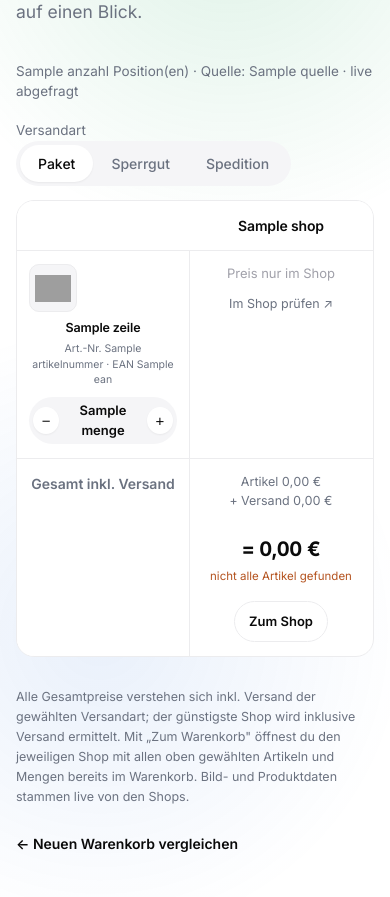
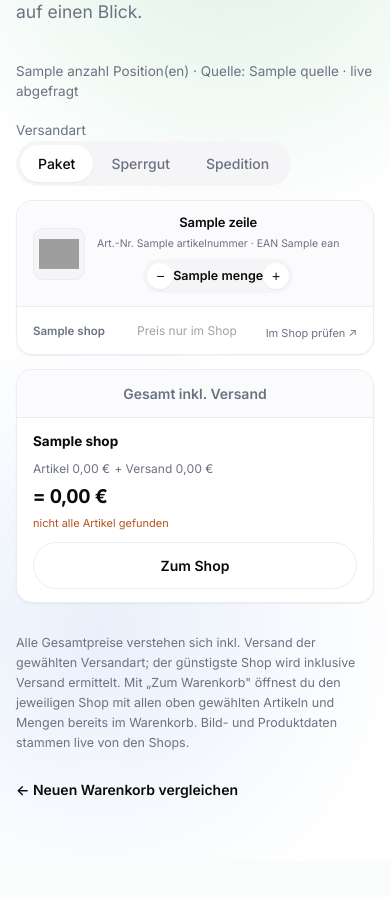
Before and after one commit to msign111/GitHub_elektrovergleich, a Python web app: template app/templates/vergleich.html in a window 390 px wide. Shown: the part 191-1088 px from the top of the page. After the commit the page ends 989 px from the top, so only its background shows below. Run offline with Jinja, Linux system fonts and the light colour scheme; the template is opened without the code that fills it: most values are stand-ins (such as "Sample title", 1, 10 or a date in 2020); grey boxes are pictures that could not be loaded.

Commit message:
mobile fix V2

```diff
--- a/app/templates/vergleich.html
+++ b/app/templates/vergleich.html
@@ -180,51 +180,94 @@
         tbody tr:nth-child(5) { animation-delay: .32s; }
         tbody tr:nth-child(n+6) { animation-delay: .37s; }
 
-        /* ---- Handy / schmale Bildschirme: "eingefrorene" Tabelle ---- */
+        /* ---- Handy / schmale Bildschirme: KARTEN statt breiter Tabelle ----
+           Auf dem Handy wird die Tabelle zu Karten umgebaut (gleiches HTML,
+           nur anderes CSS - die Preis-Logik im JavaScript bleibt unberührt):
+           - Jeder Artikel = eine Karte: oben Bild, Name und Menge,
+             darunter je Shop EINE Zeile mit Preis und Verfügbarkeit.
+             Der Shop-Name steht direkt in der Zeile (aus data-shop-name).
+           - Die Summen werden zur Abschluss-Karte: je Shop Gesamtpreis
+             und ein großer "Zum Warenkorb"-Knopf in voller Breite.
+           Ergebnis: KEIN Seitwärts-Schieben mehr, nur natürliches Scrollen. */
         @media (max-width: 899px) {
             .hero h1 { font-size: 32px; }
             .wrap { padding: 0 16px 60px; }
 
-            /* Die Tabelle bekommt einen eigenen Scroll-Kasten (beide Richtungen).
-               Dadurch funktionieren klebende Kopfzeile UND klebende Artikel-Spalte. */
-            .table-wrap {
-                overflow: auto;
-                max-height: calc(100dvh - 12px);
-                -webkit-overflow-scrolling: touch;
-                border: 1px solid var(--hairline);
-                border-radius: var(--radius);
-                background: var(--bg);
+            .table-wrap { overflow: visible; }
+            table.vergleich, tbody, tfoot { display: block; min-width: 0; width: 100%; }
+            thead { display: none; }
+
+            /* --- Artikel-Karte --- */
+            tbody tr {
+                display: block; border: 1px solid var(--hairline); border-radius: 16px;
+                background: #fff; box-shadow: var(--shadow-sm);
+                margin-bottom: 14px; overflow: hidden;
             }
-            table.vergleich { min-width: 0; }
-            table.vergleich th, table.vergleich td { padding: 14px 12px; }
+            tbody td.produkt {
+                display: block; width: auto; max-width: none; padding: 13px 16px;
+                background: var(--surface-2); border-bottom: 1px solid var(--hairline);
+            }
+            .prod { gap: 12px; }
+            .prod-img { width: 52px; height: 52px; border-radius: 10px; padding: 5px; }
+            .prod-name { font-size: 13px; }
+            .prod-meta { font-size: 10.5px; }
+            .stepper { margin-top: 8px; }
+            .stepper button { width: 26px; height: 26px; font-size: 14px; }
+            .stepper .menge-wert { min-width: 30px; font-size: 12.5px; }
 
-            /* Artikel-Spalte links festkleben (bleibt beim Seitwärtsscrollen stehen) */
-            td.produkt, th.corner {
-                position: sticky; left: 0; z-index: 2;
-                background: var(--bg);
-                box-shadow: 1px 0 0 var(--hairline);
+            /* --- Shop-Zeilen in der Karte --- */
+            tbody td.cell {
+                display: grid;
+                grid-template-columns: 92px 1fr auto;
+                column-gap: 12px; row-gap: 1px; align-items: center;
+                padding: 11px 16px; text-align: left;
             }
-            th.corner { z-index: 4; top: 0; }           /* Ecke: über Kopfzeile UND Spalte */
-            thead th.shop-col { z-index: 3; }
+            tbody td.cell + td.cell { border-top: 1px solid var(--hairline); }
+            tbody td.cell::before {
+                content: attr(data-shop-name);
+                grid-column: 1; grid-row: 1 / span 2;
+                font-size: 11.5px; font-weight: 600; color: var(--muted); line-height: 1.25;
+            }
+            tbody td.cell.is-best::before { color: var(--accent); }
+            tbody td.cell .price { grid-column: 2; grid-row: 1; font-size: 16px; }
+            tbody td.cell .per { display: none; }
+            tbody td.cell .line { grid-column: 2; grid-row: 2; margin-top: 0; font-size: 11px; }
+            tbody td.cell .avail {
+                grid-column: 3; grid-row: 1; justify-self: end;
+                margin-top: 0; white-space: nowrap; font-size: 10.5px; padding: 4px 9px;
+            }
+            tbody td.cell .avail > span:last-child {
+                max-width: 96px; overflow: hidden; text-overflow: ellipsis;
+            }
+            tbody td.cell > div:not([class]) { grid-column: 3; grid-row: 2; justify-self: end; }
+            tbody td.cell .prodlink { margin-top: 0; font-size: 11px; }
+            tbody td.cell .missing { grid-column: 2; grid-row: 1 / span 2; font-size: 12px; }
 
-            /* Kompaktere Artikel-Spalte */
-            td.produkt { width: 172px; min-width: 172px; max-width: 172px; }
-            .prod { flex-direction: column; align-items: flex-start; gap: 8px; }
-            .prod-img { width: 48px; height: 48px; border-radius: 10px; padding: 5px; }
-            .prod-name { font-size: 12.5px; }
-            .prod-meta { font-size: 10.5px; word-break: break-word; }
-            .stepper { margin-top: 9px; }
-            .stepper button { width: 27px; height: 27px; font-size: 15px; }
-            .stepper .menge-wert { min-width: 32px; font-size: 13px; }
-
-            /* Kompaktere Shop-Spalten */
-            td.cell, tfoot td.shop-col { min-width: 150px; }
-            .shop-name { font-size: 14px; }
-            .best-badge { font-size: 10.5px; padding: 3px 9px; }
-            .price { font-size: 19px; }
-            .avail { white-space: nowrap; font-size: 11px; padding: 5px 9px; margin-top: 10px; }
-            .sum-total { font-size: 20px; }
-            .korb-btn { padding: 10px 14px; font-size: 13px; }
+            /* --- Summen-Karte (Gesamt je Shop) --- */
+            tfoot tr {
+                display: block; border: 1px solid var(--hairline); border-radius: 16px;
+                background: #fff; box-shadow: var(--shadow-sm); overflow: hidden; margin-top: 4px;
+            }
+            tfoot td { border-top: none; }
+            tfoot td.produkt {
+                display: block; width: auto; max-width: none; padding: 13px 16px;
+                background: var(--surface-2); border-bottom: 1px solid var(--hairline);
+                font-size: 14px;
+            }
+            tfoot td.shop-col { display: block; text-align: left; padding: 13px 16px; }
+            tfoot td.shop-col + td.shop-col { border-top: 1px solid var(--hairline); }
+            tfoot td.shop-col.is-best { border-radius: 0; }
+            tfoot td.shop-col::before {
+                content: attr(data-shop-name);
+                display: block; font-size: 13.5px; font-weight: 700; margin-bottom: 3px;
+            }
+            tfoot td.shop-col.is-best::before { content: "✓ " attr(data-shop-name); color: var(--accent); }
+            tfoot .sum-line { display: inline; font-size: 12px; }
+            tfoot .versand-hinweis { min-height: 0; font-size: 11px; }
+            tfoot .sum-total { font-size: 19px; margin-top: 4px; }
+            tfoot .saving { margin-top: 6px; }
+            tfoot .unvollstaendig { font-size: 11px; }
+            tfoot .korb-btn { display: block; width: 100%; margin-top: 10px; padding: 12px 16px; font-size: 14px; }
         }
         @media (prefers-reduced-motion: reduce) {
             * { animation: none !important; transition: none !important; }
@@ -306,6 +349,7 @@
                         {% set a = zeile.angebote[shop.slug] %}
                         <td class="shop-col cell {% if shop.slug == best_slug %}is-best{% endif %}"
                             data-shop="{{ shop.slug }}"
+                            data-shop-name="{{ shop.name }}"
                             data-produkt-id="{{ a.shop_produkt_id }}"
                             data-unit="{% if a.gefunden and a.preis is not none %}{{ a.preis }}{% endif %}">
                             {% if a.gefunden %}
@@ -338,7 +382,7 @@
                     <tr>
                         <td class="produkt">Gesamt inkl. Versand</td>
                         {% for shop in shops %}
-                        <td class="shop-col {% if shop.slug == best_slug %}is-best{% endif %}" data-shop="{{ shop.slug }}">
+                        <td class="shop-col {% if shop.slug == best_slug %}is-best{% endif %}" data-shop="{{ shop.slug }}" data-shop-name="{{ shop.name }}">
                             <div class="sum-line">Artikel <span data-artikel>{{ "%.2f"|format(artikel_summen[shop.slug])|replace(".", ",") }} €</span></div>
                             <div class="sum-line">+ Versand <span data-versand>{{ "%.2f"|format(versand[shop.slug])|replace(".", ",") }} €</span></div>
                             <div class="versand-hinweis" data-versand-hinweis></div>
@@ -572,7 +616,14 @@
                         if (unit === "" || unit === undefined) { vollstaendig[shop] = false; return; }
                         const linie = parseFloat(unit) * menge;
                         const zs = td.querySelector(".zs-wert");
-                        if (zs) zs.textContent = linie.toLocaleString("de-DE", { minimumFractionDigits: 2, maximumFractionDigits: 2 });
+                        if (zs) {
+                            zs.textContent = linie.toLocaleString("de-DE", { minimumFractionDigits: 2, maximumFractionDigits: 2 });
+                            // Auch den Multiplikator ("× 3 =") aktualisieren, nicht nur den Betrag
+                            const zeile = zs.closest(".line");
+                            if (zeile && zeile.firstChild && zeile.firstChild.nodeType === Node.TEXT_NODE) {
+                                zeile.firstChild.textContent = "× " + menge + " = ";
+                            }
+                        }
                         artikel[shop] += linie;
                     });
                 });
```
Also changed, not shown: FORTSCHRITT.md (+1 -0 lines).
